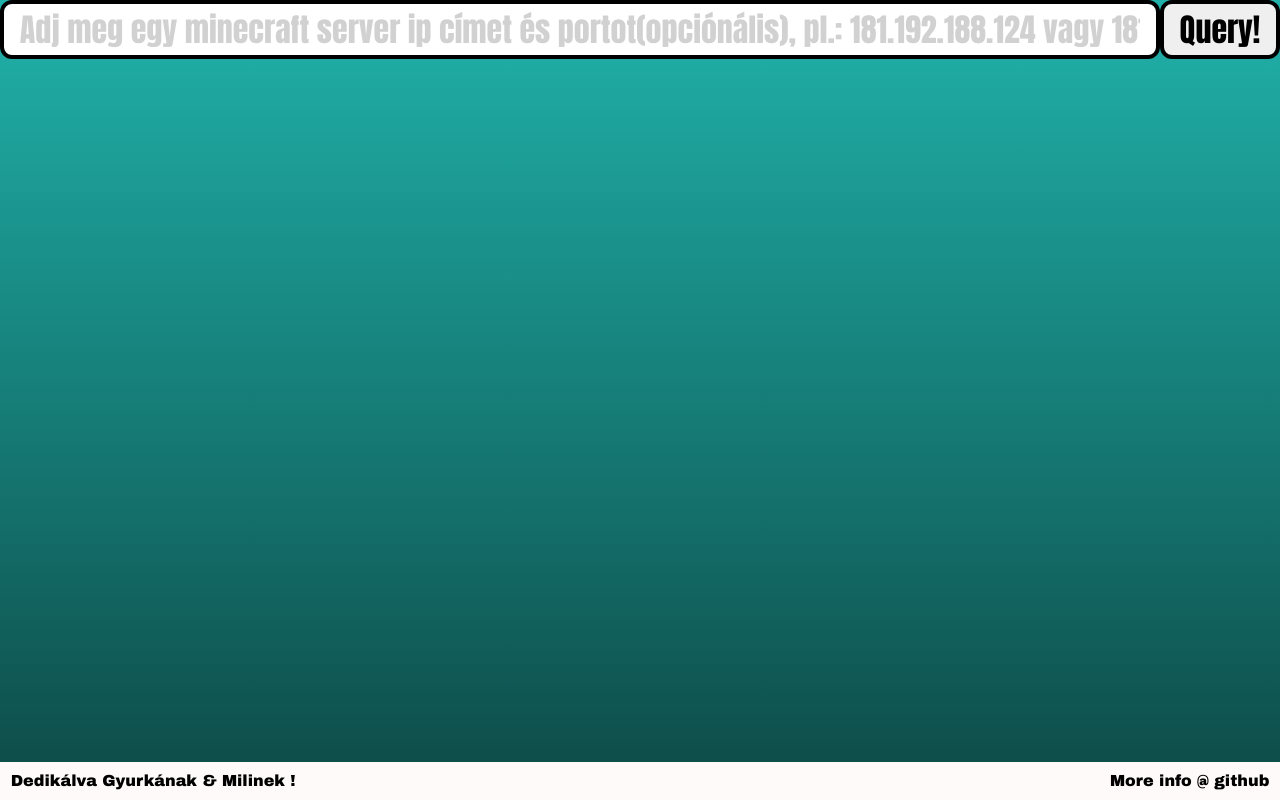
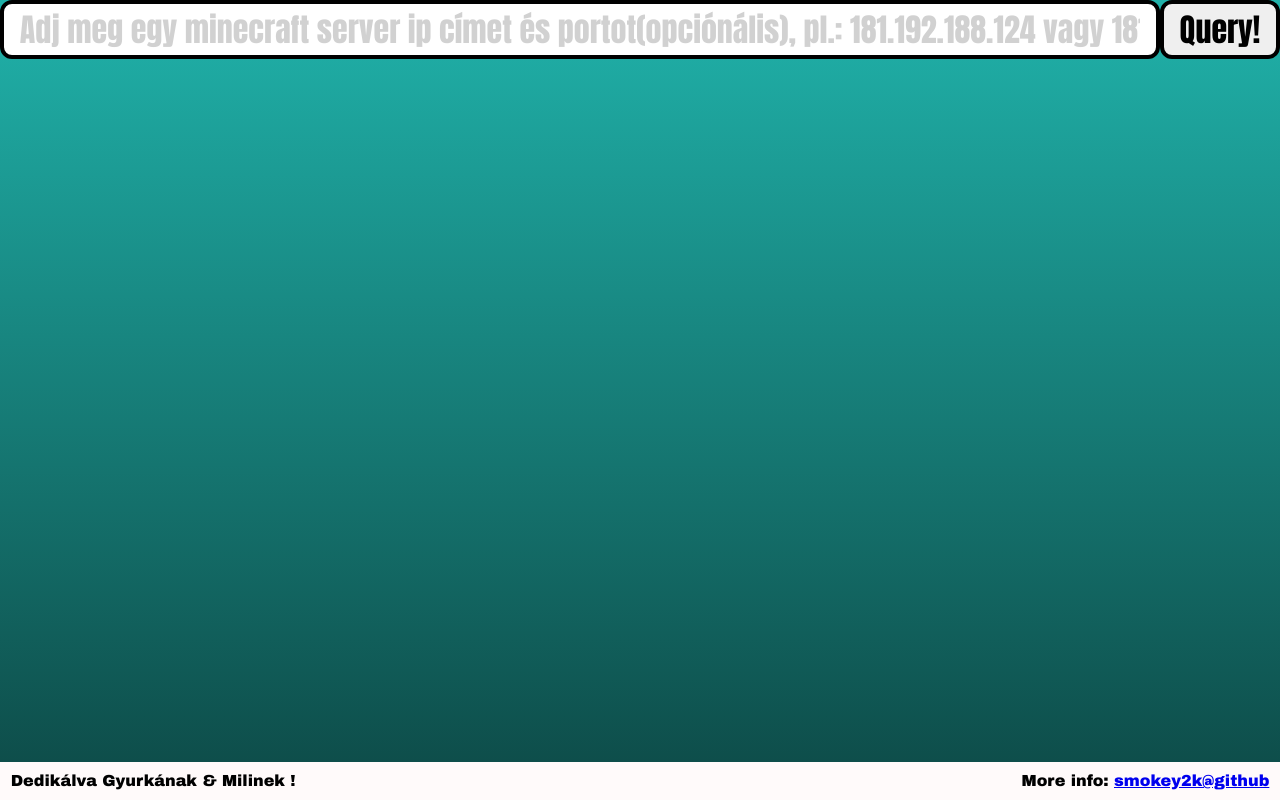
Before and after one commit to s2k-WEB/s2k-mcq, a plain HTML site: page index.html in a window 1280 px wide. Drawn offline with Linux system fonts and the light colour scheme.

Commit message:
info link fix

```diff
--- a/index.html
+++ b/index.html
@@ -15,7 +15,7 @@
             <button id="s2k_Btn" onclick="s2k_query.get()">Query!</button>
         </div>
         <div class="main"></div>
-        <div class="footer"><span>Dedikálva Gyurkának & Milinek !</span><span>More info @ github</span></div>
+        <div class="footer"><span>Dedikálva Gyurkának & Milinek !</span><span>More info: <a href="https://github.com/s2k-WEB/s2k-mcq">smokey2k@github</a></span></div>
     </div>
     <script src="https://mcapi.us/scripts/minecraft.js"></script>
     <script type="text/javascript" src="./js/main.js"></script>
```
